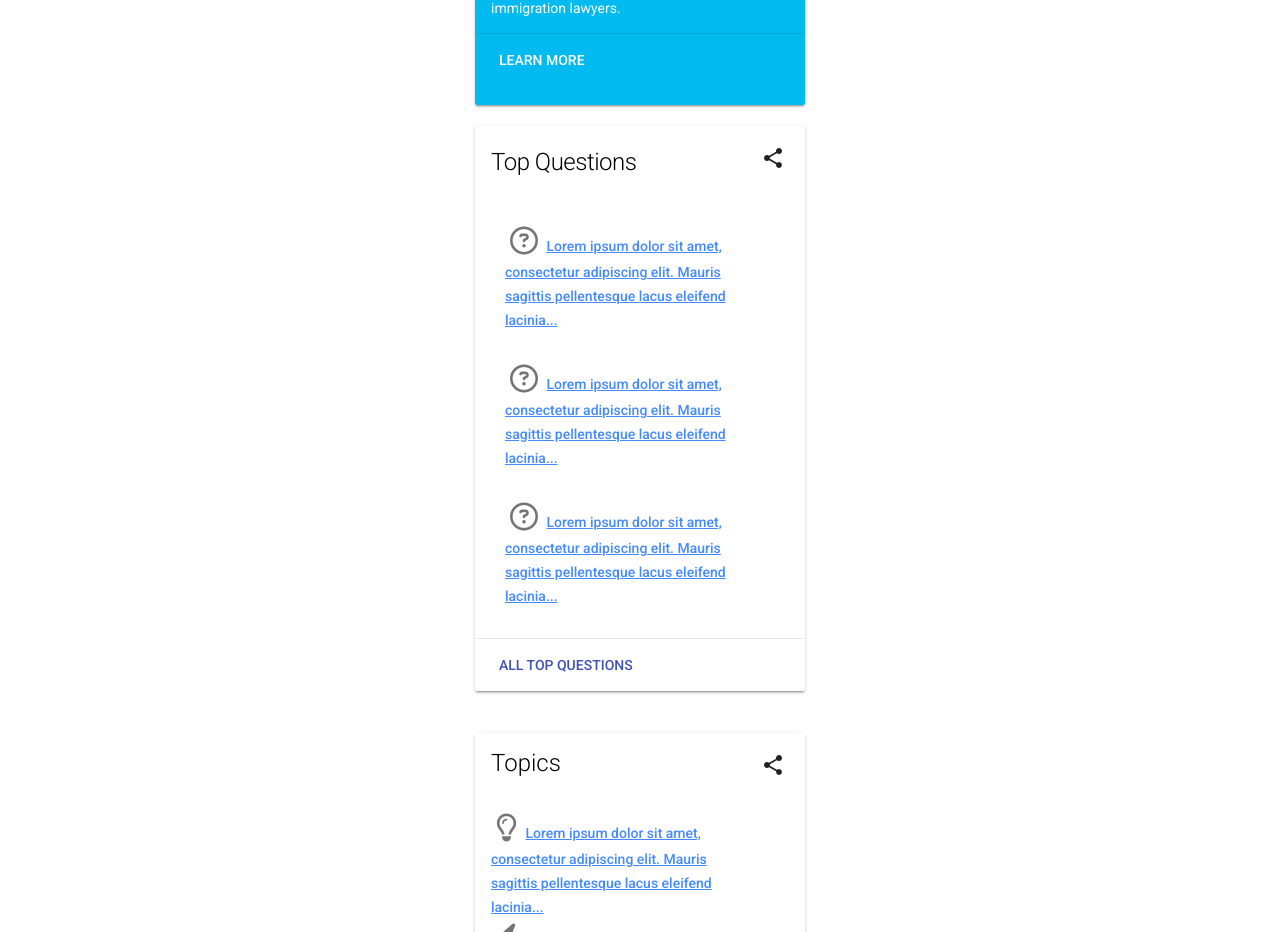
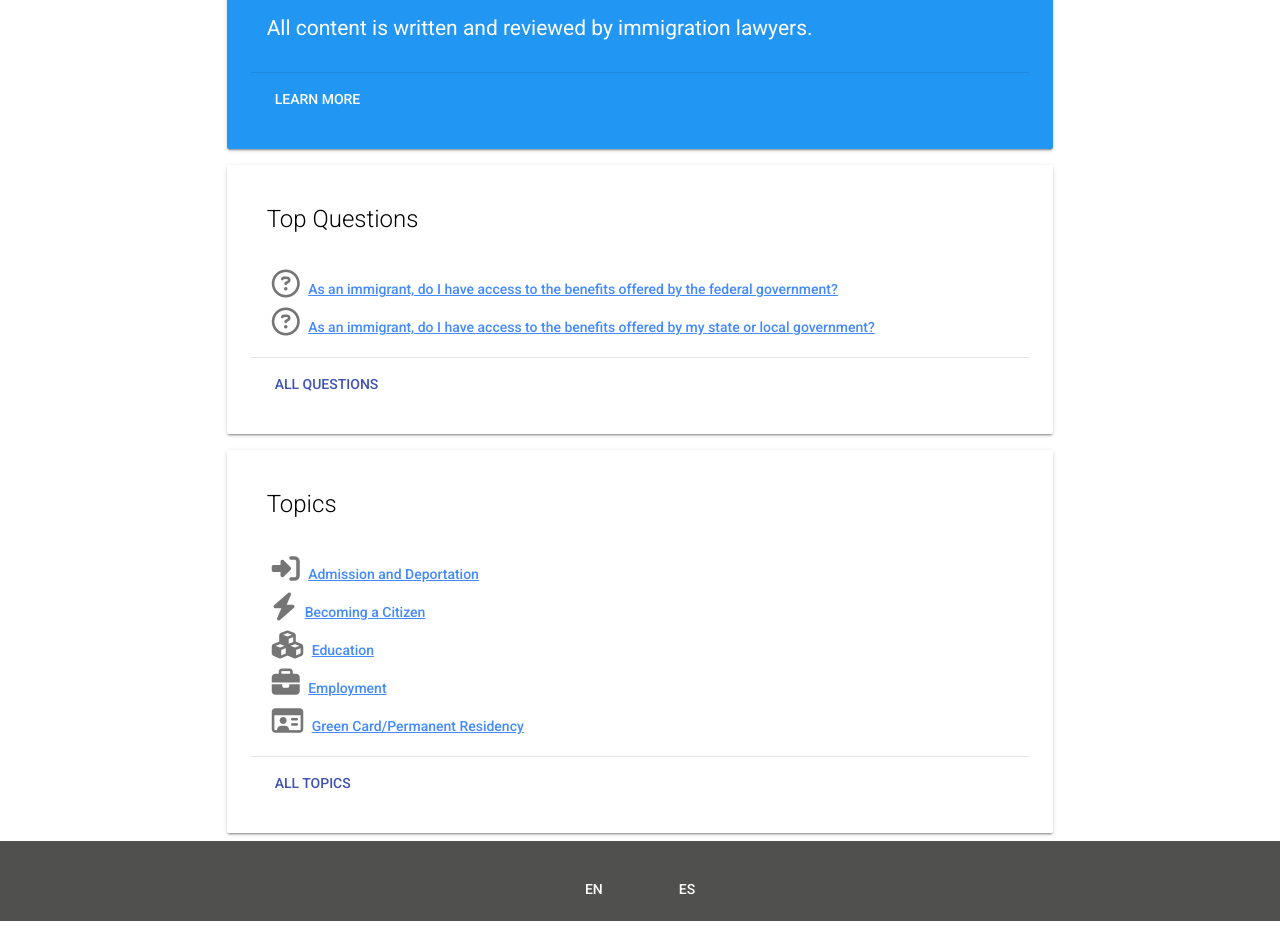
Before and after one commit to faganfv/hacktheban, a website: page index.html in a window 1280 px wide. Shown: the part 208-1140 px from the top of the page. Drawn offline with nearby package versions, Linux system fonts and the light colour scheme.

Commit message:
Huge change

```diff
--- a/css/styles.css
+++ b/css/styles.css
@@ -20,6 +20,9 @@ html, body {
 
 /* navbar and menu button styles */
 
+.nav {
+
+}
 
 /* main intro card */
 
@@ -36,8 +39,21 @@ html, body {
 }
 
 .main {
+  background: #2196F3 !important;
   display: flex;
   justify-content: center;
+}
+
+.main-text {
+  font-size: 2.5em !important;
+}
+
+.main-p {
+  font-size: 1.5em !important;
+}
+
+.main-text, .main-p, .main-btn {
+  color: #fff !important;
 }
 
 .learn-more-btn {
@@ -117,3 +133,9 @@ html, body {
   color: #fff;
   text-decoration: none;
 }
+
+/* qa page styles */
+.qa-card {
+  padding: 1.5em !important;
+  margin: 0 auto;
+}
--- a/index.html
+++ b/index.html
@@ -21,7 +21,7 @@
 
   <div class="container">
 
-    <nav class="">
+    <nav class="mdl-grid nav">
       <!-- Left aligned menu below button -->
       <button id="demo-menu-lower-left" class="mdl-button mdl-js-button mdl-button--icon">
         <i class="material-icons">more_vert</i>
@@ -50,114 +50,110 @@
       </form>
     </nav>
 
-    <main class="main">
 
-      <div class="demo-card-wide mdl-card mdl-shadow--2dp intro-card">
+    <div class="mdl-grid">
+
+      <div class="demo-card-wide mdl-card mdl-shadow--2dp mdl-cell--8-col qa-card main">
                 <div class="mdl-card__title">
-          <h1 class="mdl-card__title-text intro-text">Knowledge is Power</h1>
+                    <h1 class="mdl-card__title-text main-text">Free answers to your immigration questions</h1>
                 </div>
-      <div class="mdl-card__supporting-text intro-p">
-        All content is written and reviewed by immigration lawyers.
+                <div class="mdl-card__supporting-text">
+
+                  <p class="main-p">All content is written and reviewed by immigration lawyers.</p>
+
                 </div>
                 <div class="mdl-card__actions mdl-card--border">
-        <a class="mdl-button mdl-button--colored mdl-js-button mdl-js-ripple-effect learn-more-text">
+                    <a class="mdl-button mdl-button--colored mdl-js-button mdl-js-ripple-effect main-btn">
                         Learn More
                     </a>
                 </div>
         </div>
 
-    </main>
+    </div>
 
-    <section class="top-q-cards">
-      <div class="question-card mdl-card mdl-shadow--2dp">
+    <div class="mdl-grid">
 
-        <div class="demo-card-wide mdl-card mdl-shadow--2dp">
+      <div class="demo-card-wide mdl-card mdl-shadow--2dp mdl-cell--8-col qa-card">
                 <div class="mdl-card__title">
+                    <h2 class="mdl-card__title-text">Top Questions</h2>
+                </div>
+                <div class="mdl-card__supporting-text">
 
-            <h1 class="mdl-card__title-text">Top Questions</h1>
+                  <ul class="topic-ul">
+              <li class="t-item">
 
-            <hr>
+                <i class="fa fa-question-circle-o q-icon" aria-hidden="true"></i>
+                <a href="#">As an immigrant, do I have access to the benefits offered by the federal government?</a>
+
+              </li>
+              <li class="t-item">
+
+                <i class="fa fa-question-circle-o q-icon" aria-hidden="true"></i>
+                <a href="#">As an immigrant, do I have access to the benefits offered by my state or local government?</a>
+
+              </li>
+              </ul>
+
+                </div>
+                <div class="mdl-card__actions mdl-card--border">
+                    <a class="mdl-button mdl-button--colored mdl-js-button mdl-js-ripple-effect">
+                        All questions
+                    </a>
+                </div>
+        </div>
 
     </div>
 
-          <div class="mdl-card__supporting-text">
-            <ul class="top-q-ul">
-              <li class="q-item">
+    <div class="mdl-grid">
 
-                <i class="fa fa-question-circle-o q-icon" aria-hidden="true"></i>
-                <a href="#">Lorem ipsum dolor sit amet, consectetur adipiscing
-                elit. Mauris sagittis pellentesque lacus eleifend lacinia...</a>
-
-              </li>
-              <li class="q-item">
-
-                <i class="fa fa-question-circle-o q-icon" aria-hidden="true"></i>
-                <a href="#">Lorem ipsum dolor sit amet, consectetur adipiscing
-                elit. Mauris sagittis pellentesque lacus eleifend lacinia...</a>
-
-              </li>
-              <li class="q-item">
-
-                <i class="fa fa-question-circle-o q-icon" aria-hidden="true"></i>
-                <a href="#">Lorem ipsum dolor sit amet, consectetur adipiscing
-                elit. Mauris sagittis pellentesque lacus eleifend lacinia...</a>
-
-              </li>
-            </ul>
-          </div>
-
-          <div class="mdl-card__actions mdl-card--border">
-
-            <a class="mdl-button mdl-button--colored mdl-js-button mdl-js-ripple-effect">
-              ALL TOP QUESTIONS
-            </a>
-          </div>
-
-          <div class="mdl-card__menu">
-            <button class="mdl-button mdl-button--icon mdl-js-button mdl-js-ripple-effect">
-              <i class="material-icons">share</i>
-            </button>
-          </div>
-    </section>
-
-    <section class="topics-cards">
-
-      <div class="demo-card-wide mdl-card mdl-shadow--2dp">
+      <div class="demo-card-wide mdl-card mdl-shadow--2dp mdl-cell--8-col qa-card">
                 <div class="mdl-card__title">
                     <h2 class="mdl-card__title-text">Topics</h2>
                 </div>
                 <div class="mdl-card__supporting-text">
+
                   <ul class="topic-ul">
               <li class="t-item">
 
-                <i class="fa fa-lightbulb-o" aria-hidden="true"></i>
-                <a href="#">Lorem ipsum dolor sit amet, consectetur adipiscing
-                elit. Mauris sagittis pellentesque lacus eleifend lacinia...</a>
+                <i class="fa fa-sign-in" aria-hidden="true"></i>
+                <a href="#">Admission and  Deportation</a>
 
               </li>
               <li class="t-item">
 
                 <i class="fa fa-bolt" aria-hidden="true"></i>
-                <a href="#">Lorem ipsum dolor sit amet, consectetur adipiscing
-                elit. Mauris sagittis pellentesque lacus eleifend lacinia...</a>
+                <a href="#">Becoming a Citizen</a>
 
               </li>
               <li class="t-item">
 
                 <i class="fa fa-cubes" aria-hidden="true"></i>
-                <a href="#">Lorem ipsum dolor sit amet, consectetur adipiscing
-                elit. Mauris sagittis pellentesque lacus eleifend lacinia...</a>
+                <a href="#">Education</a>
 
               </li>
+              <li class="t-item">
+
+                <i class="fa fa-briefcase" aria-hidden="true"></i>
+                <a href="#">Employment</a>
+
+              </li>
+              <li class="t-item">
+
+                <i class="fa fa-id-card-o" aria-hidden="true"></i>
+                <a href="#">Green Card/Permanent Residency</a>
+
+              </li>
+              </ul>
+
                 </div>
-        <div class="mdl-card__menu">
-          <button class="mdl-button mdl-button--icon mdl-js-button mdl-js-ripple-effect">
-             <i class="material-icons">share</i>
-          </button>
+                <div class="mdl-card__actions mdl-card--border">
+                    <a class="mdl-button mdl-button--colored mdl-js-button mdl-js-ripple-effect">
+                        All topics
+                    </a>
                 </div>
         </div>
 
-    </section>
+    </div>
 
     <footer class="footer">
       <div class="translate">
--- /dev/null
+++ b/js/main.js
@@ -0,0 +1,3 @@
+$(document).ready(function () {
+    console.log('hello it works');
+});
```
Also changed, not shown: qa.html (added, +138 -0 lines). Lines whose indentation alone changed are shown as unchanged.
